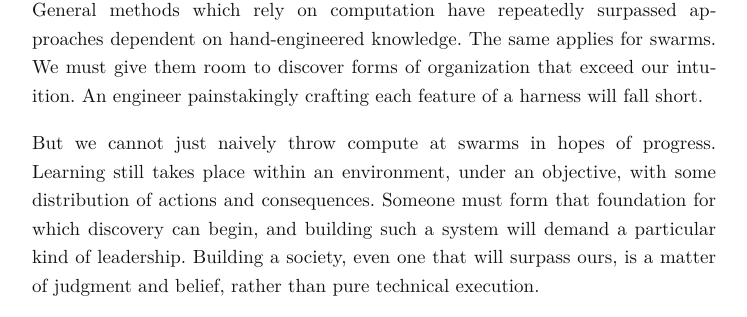
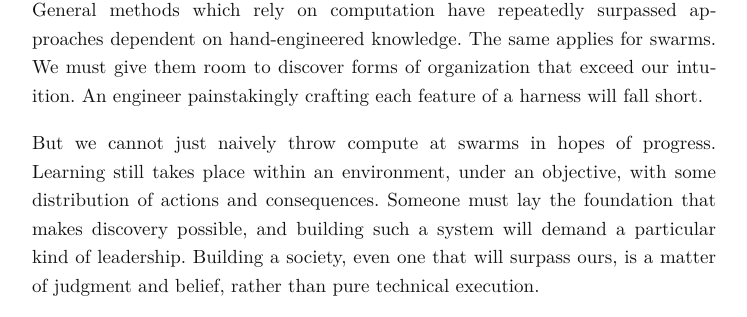
Before and after one commit to wamlat/topos-website, a plain HTML site: page blog/on-building-superintelligence/index.html in a window 1280 px wide. Shown: the part 3618-3935 px from the top of the page, without its empty margins (266-1013 px from the left). Drawn offline with Linux system fonts and the light colour scheme.

Commit message:
Refine discovery foundation wording

```diff
--- a/blog/on-building-superintelligence/index.html
+++ b/blog/on-building-superintelligence/index.html
@@ -71,7 +71,7 @@
       <section id="topos">
       <h2>Topos</h2>
       <p>The bitter lesson has become a maxim in AI, undoubtedly for good reasons. General methods which rely on computation have repeatedly surpassed approaches dependent on hand-engineered knowledge. The same applies for swarms. We must give them room to discover forms of organization that exceed our intuition. An engineer painstakingly crafting each feature of a harness will fall short.</p>
-      <p>But we cannot just naively throw compute at swarms in hopes of progress. Learning still takes place within an environment, under an objective, with some distribution of actions and consequences. Someone must form that foundation for which discovery can begin, and building such a system will demand a particular kind of leadership. Building a society, even one that will surpass ours, is a matter of judgment and belief, rather than pure technical execution.</p>
+      <p>But we cannot just naively throw compute at swarms in hopes of progress. Learning still takes place within an environment, under an objective, with some distribution of actions and consequences. Someone must lay the foundation that makes discovery possible, and building such a system will demand a particular kind of leadership. Building a society, even one that will surpass ours, is a matter of judgment and belief, rather than pure technical execution.</p>
       <p>Early AI research drew inspiration from neuroscience, and evolved from there on. But the study of swarms is one order higher than individual cognition – it is the accumulation of complex, intelligent behavior. So we will scour the depths of ecology, biochemistry, and all things in nature which give rise to structure, taking the best of everything.</p>
       <p>Above all, we will look towards the humanities. Philosophy, economics, sociology, and history already offer a rich theoretical framework to examine such organization. Moreover, they tell us what things ought to be like, and what questions are the right ones to ask. And unlike with humans, we can freely adjust behavior, nudging the swarm towards our normative beliefs. And where a priori deduction reaches its limit, we can do what traditional academic social sciences cannot: conduct large-scale experiments to determine validity.</p>
       <p>This is the work in front of us. If you are interested in laying the groundwork for an entirely new primitive, join us. We are incredibly excited for what is to come, and we hope you are too.</p>
```
